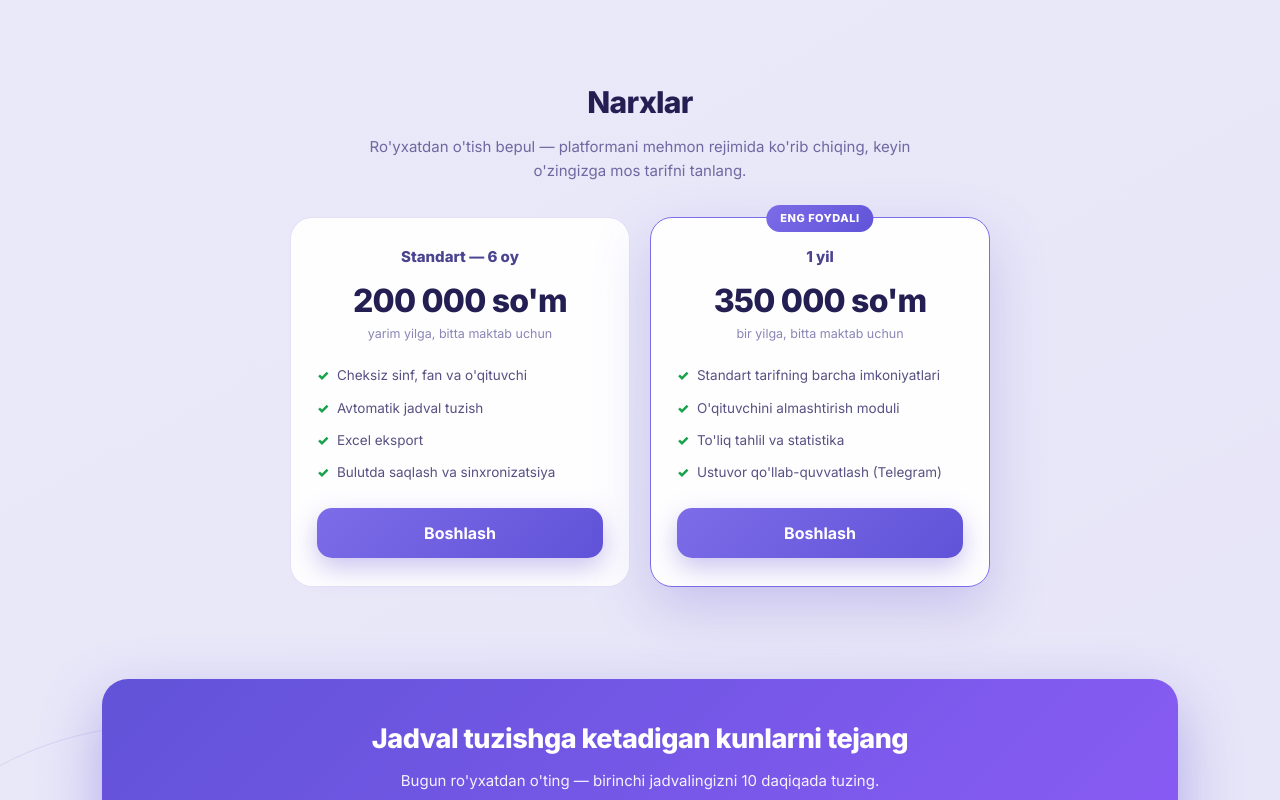
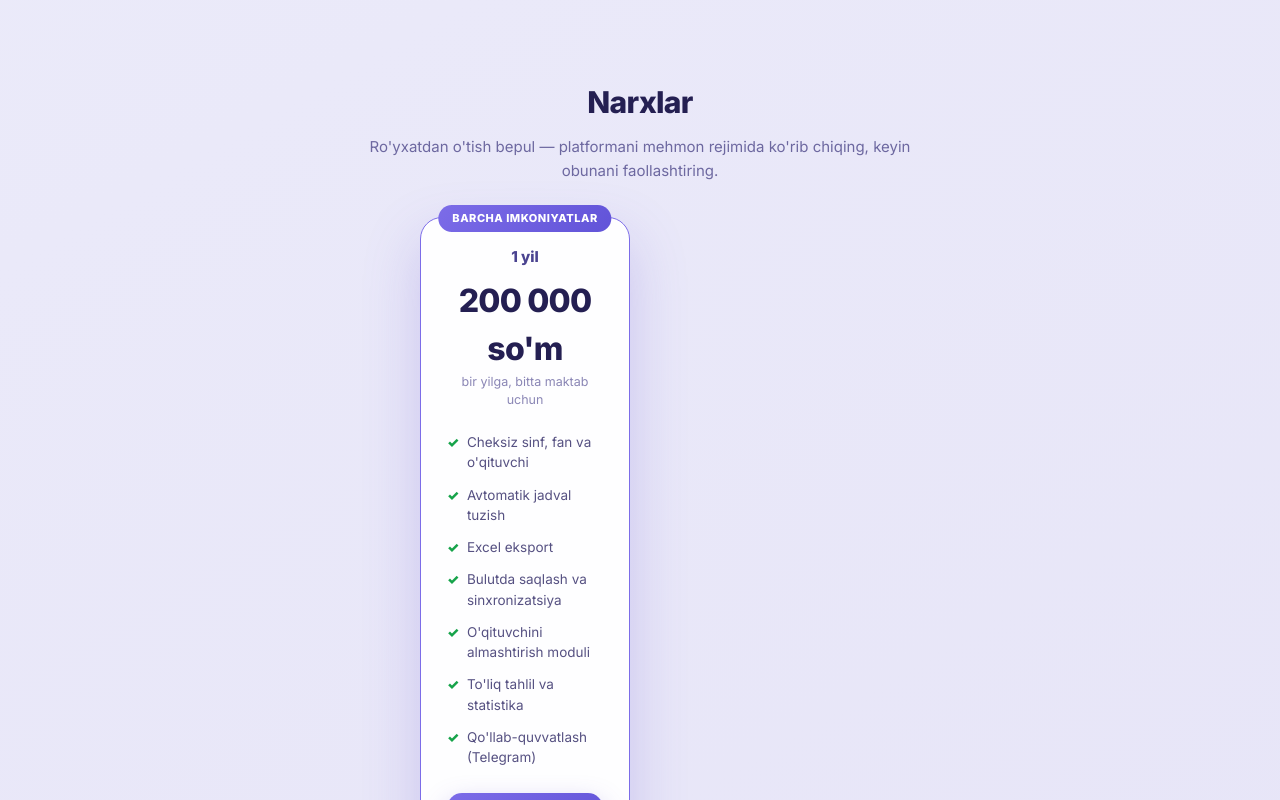
Before and after one commit to asliddin6667-lab/edujadval, a React (Vite) app: page / in a window 1280 px wide. Shown: the part 1580-2380 px from the top of the page. Built offline with nearby package versions, Linux system fonts and the light colour scheme.

Commit message:
Narxlar: bitta tarif - 1 yil 200 000 so'm

```diff
--- a/src/pages/Landing.jsx
+++ b/src/pages/Landing.jsx
@@ -54,27 +54,18 @@ const STEPS = [
 
 const PLANS = [
   {
-    name: "Standart — 6 oy",
+    name: "1 yil",
     price: "200 000 so'm",
-    per: "yarim yilga, bitta maktab uchun",
-    popular: false,
+    per: "bir yilga, bitta maktab uchun",
+    popular: true,
     items: [
       "Cheksiz sinf, fan va o'qituvchi",
       "Avtomatik jadval tuzish",
       "Excel eksport",
       "Bulutda saqlash va sinxronizatsiya",
-    ],
-  },
-  {
-    name: "1 yil",
-    price: "350 000 so'm",
-    per: "bir yilga, bitta maktab uchun",
-    popular: true,
-    items: [
-      "Standart tarifning barcha imkoniyatlari",
       "O'qituvchini almashtirish moduli",
       "To'liq tahlil va statistika",
-      "Ustuvor qo'llab-quvvatlash (Telegram)",
+      "Qo'llab-quvvatlash (Telegram)",
     ],
   },
 ];
@@ -202,15 +193,15 @@ export default function Landing({ onLogin, onRegister }) {
           <h2 className="land-section-title">Narxlar</h2>
           <p className="land-section-sub">
             Ro'yxatdan o'tish bepul — platformani mehmon rejimida ko'rib
-            chiqing, keyin o'zingizga mos tarifni tanlang.
+            chiqing, keyin obunani faollashtiring.
           </p>
-          <div className="land-pricing">
+          <div className="land-pricing" style={{ maxWidth: 440, margin: "0 auto" }}>
             {PLANS.map((p) => (
               <div
                 className={`land-price-card ${p.popular ? "land-price-card--popular" : ""}`}
                 key={p.name}
               >
-                {p.popular && <div className="land-price-flag">ENG FOYDALI</div>}
+                {p.popular && <div className="land-price-flag">BARCHA IMKONIYATLAR</div>}
                 <div className="land-price-name">{p.name}</div>
                 <div className="land-price-value">{p.price}</div>
                 <div className="land-price-per">{p.per}</div>
--- a/src/pages/Subscription.jsx
+++ b/src/pages/Subscription.jsx
@@ -8,8 +8,7 @@ import { checkSubscription, refreshSubscription } from "../services/authService"
 //  SOZLAMALAR (o'zingizga moslang):
 // =====================================================================
 const PLANS = [
-  { key: "standart", label: "Standart — 6 oy", days: 180, price: "200 000 so'm", popular: false },
-  { key: "yillik", label: "1 yil", days: 365, price: "350 000 so'm", popular: true, note: "Eng foydali!" },
+  { key: "yillik", label: "1 yil", days: 365, price: "200 000 so'm", popular: true, note: "Barcha imkoniyatlar" },
 ];
 // To'lov havolasi (Payme/Click/Uzum sahifangiz). Bo'sh qoldirsangiz tugma
 // faqat ko'rsatmalarni ochadi.
@@ -72,7 +71,7 @@ export default function SubscriptionPage({ user, onUnlocked, onLogout, toast })
             <p style={{ margin: "8px 0 0", color: "#64748b", fontSize: 14.5 }}>
               Salom, <b>{user?.name}</b>! {isExpired
                 ? "Ishni davom ettirish uchun obunani yangilang."
-                : "Ro'yxatdan o'tdingiz — endi tarifni tanlab to'lov qiling."}
+                : "Ro'yxatdan o'tdingiz — endi obunani faollashtirib to'lov qiling."}
             </p>
           </div>
 
@@ -91,8 +90,8 @@ export default function SubscriptionPage({ user, onUnlocked, onLogout, toast })
             </button>
           </div>
 
-          {/* Tariflar */}
-          <div style={{ display: "grid", gridTemplateColumns: "1fr 1fr", gap: 14, marginBottom: 16 }}>
+          {/* Tarif */}
+          <div style={{ display: "grid", gridTemplateColumns: "1fr", maxWidth: 360, margin: "0 auto 16px", gap: 14 }}>
             {PLANS.map((p) => (
               <div key={p.key} style={{
                 position: "relative", border: p.popular ? "2px solid #4f46e5" : "1.5px solid #e2e8f0",
@@ -104,7 +103,8 @@ export default function SubscriptionPage({ user, onUnlocked, onLogout, toast })
                     position: "absolute", top: -11, left: "50%", transform: "translateX(-50%)",
                     background: "linear-gradient(135deg,#6366f1,#4f46e5)", color: "#fff",
                     fontSize: 11, fontWeight: 800, padding: "3px 12px", borderRadius: 999,
-                  }}>ENG QULAY</div>
+                    whiteSpace: "nowrap",
+                  }}>YAGONA TARIF</div>
                 )}
                 <div style={{ fontSize: 15, fontWeight: 800, color: "#334155" }}>{p.label}</div>
                 <div style={{ fontSize: 22, fontWeight: 900, color: "#0f172a", margin: "6px 0 2px" }}>{p.price}</div>
@@ -129,7 +129,7 @@ export default function SubscriptionPage({ user, onUnlocked, onLogout, toast })
             padding: "14px 16px", fontSize: 13.5, color: "#92400e", lineHeight: 1.65, marginBottom: 12,
           }}>
             <b>To'lov tartibi:</b>
-            <br />1. Quyidagi kartaga tanlagan tarif summasini o'tkazing:
+            <br />1. Quyidagi kartaga 200 000 so'm o'tkazing:
             <br />&nbsp;&nbsp;&nbsp;💳 <b style={{ letterSpacing: 1 }}>{CARD_NUMBER}</b> ({CARD_OWNER})
             <br />2. To'lov izohiga yoki xabar bilan ID'ingizni yuboring: <b>{sub.uid}</b>
             <br />3. Chekni yuboring: <b>{ADMIN_PHONE}</b> (Telegram/telefon)
```
